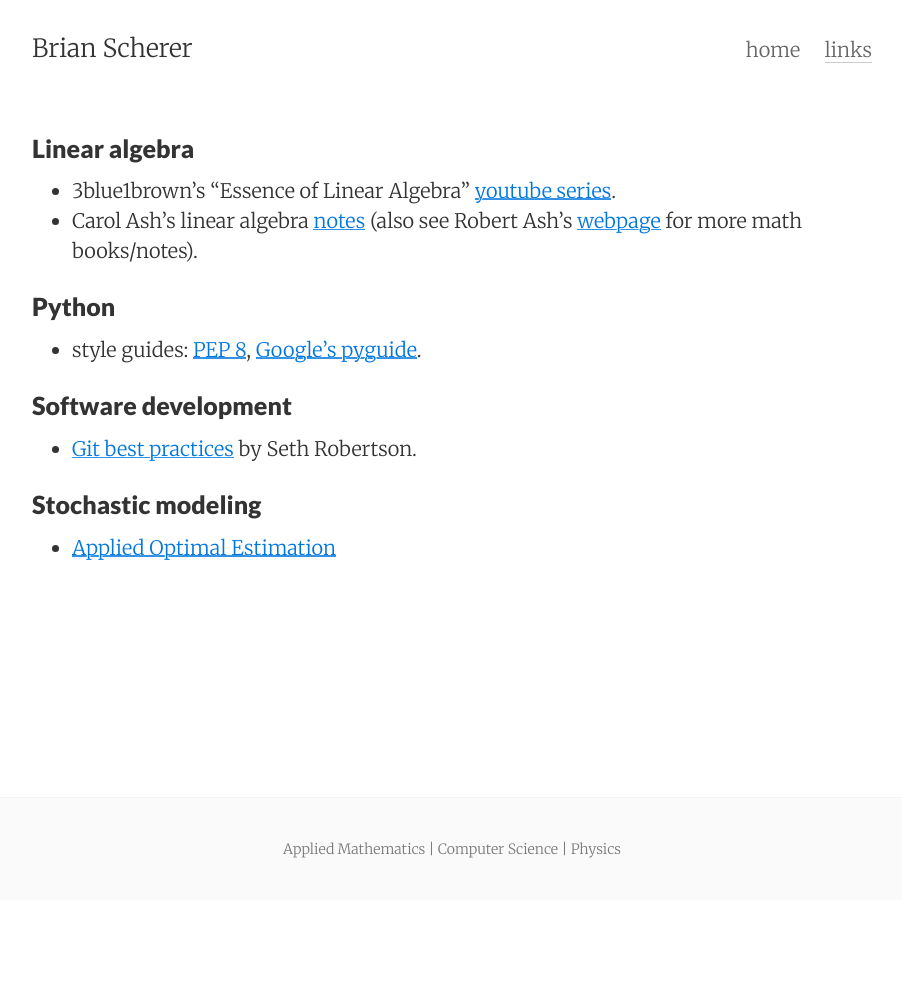
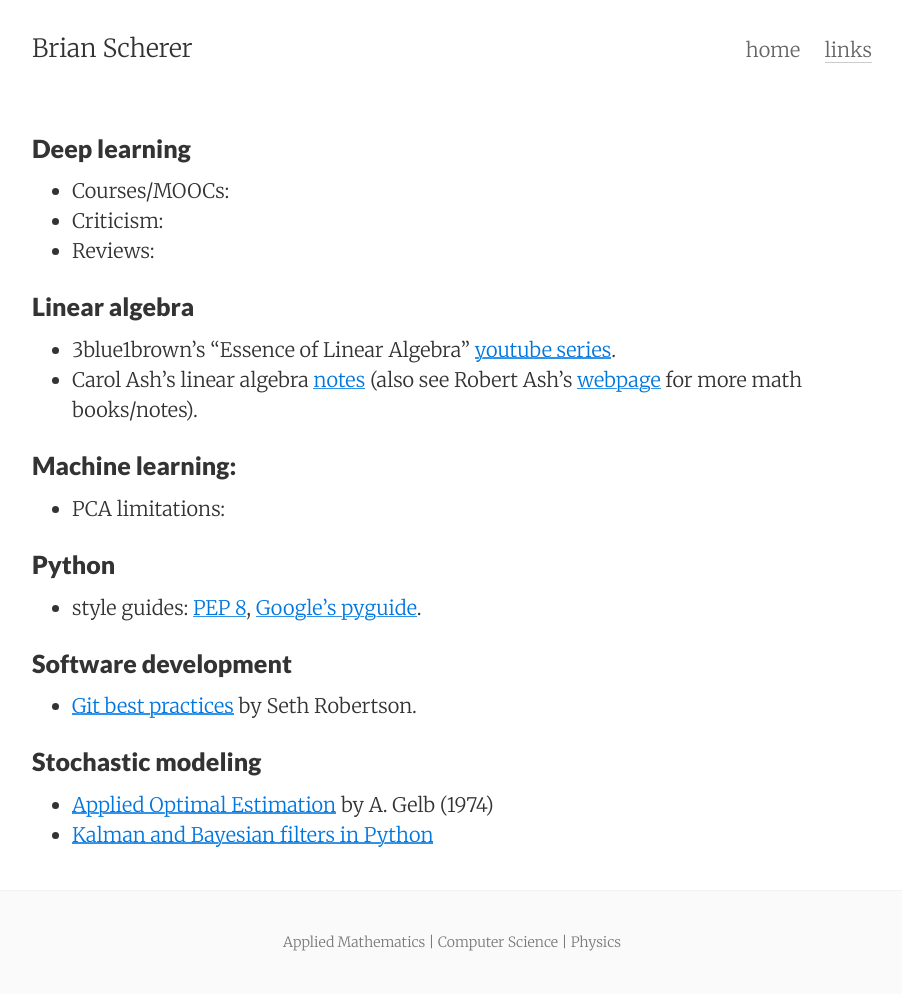
Before and after one commit to brianscherer/brianscherer.github.io, a Jekyll site: the page built from links.md, in a window 1280 px wide. Shown: the whole page, without its empty margins (188-1090 px from the left). Built offline with Jekyll 4.4.1, drawn with Linux system fonts in a browser that asks for light colours; before the commit the page ends 900 px from its top, so only the background shows below that.

Commit message:
Update links.md

```diff
--- a/links.md
+++ b/links.md
@@ -5,9 +5,17 @@ permalink: /links/
 tags: links
 ---
 
+### Deep learning
+* Courses/MOOCs:
+* Criticism:
+* Reviews:
+
 ### Linear algebra
 * 3blue1brown's "Essence of Linear Algebra" [youtube series](https://www.youtube.com/playlist?list=PLZHQObOWTQDPD3MizzM2xVFitgF8hE_ab).
 * Carol Ash's linear algebra [notes](https://faculty.math.illinois.edu/~ash/LinearAlg.html) (also see Robert Ash's [webpage](https://faculty.math.illinois.edu/~r-ash/) for more math books/notes).
+
+### Machine learning:
+* PCA limitations:
 
 ### Python
 * style guides: [PEP 8](https://www.python.org/dev/peps/pep-0008/), [Google's pyguide](http://google.github.io/styleguide/pyguide.html).
@@ -16,4 +24,5 @@ tags: links
 * [Git best practices](http://sethrobertson.github.io/GitBestPractices/) by Seth Robertson.
 
 ### Stochastic modeling
-* [Applied Optimal Estimation](http://users.isr.ist.utl.pt/~pjcro/temp/Applied%20Optimal%20Estimation%20-%20Gelb.pdf)
+* [Applied Optimal Estimation](http://users.isr.ist.utl.pt/~pjcro/temp/Applied%20Optimal%20Estimation%20-%20Gelb.pdf) by A. Gelb (1974)
+* [Kalman and Bayesian filters in Python](https://nbviewer.jupyter.org/github/rlabbe/Kalman-and-Bayesian-Filters-in-Python/blob/master/table_of_contents.ipynb)
```
